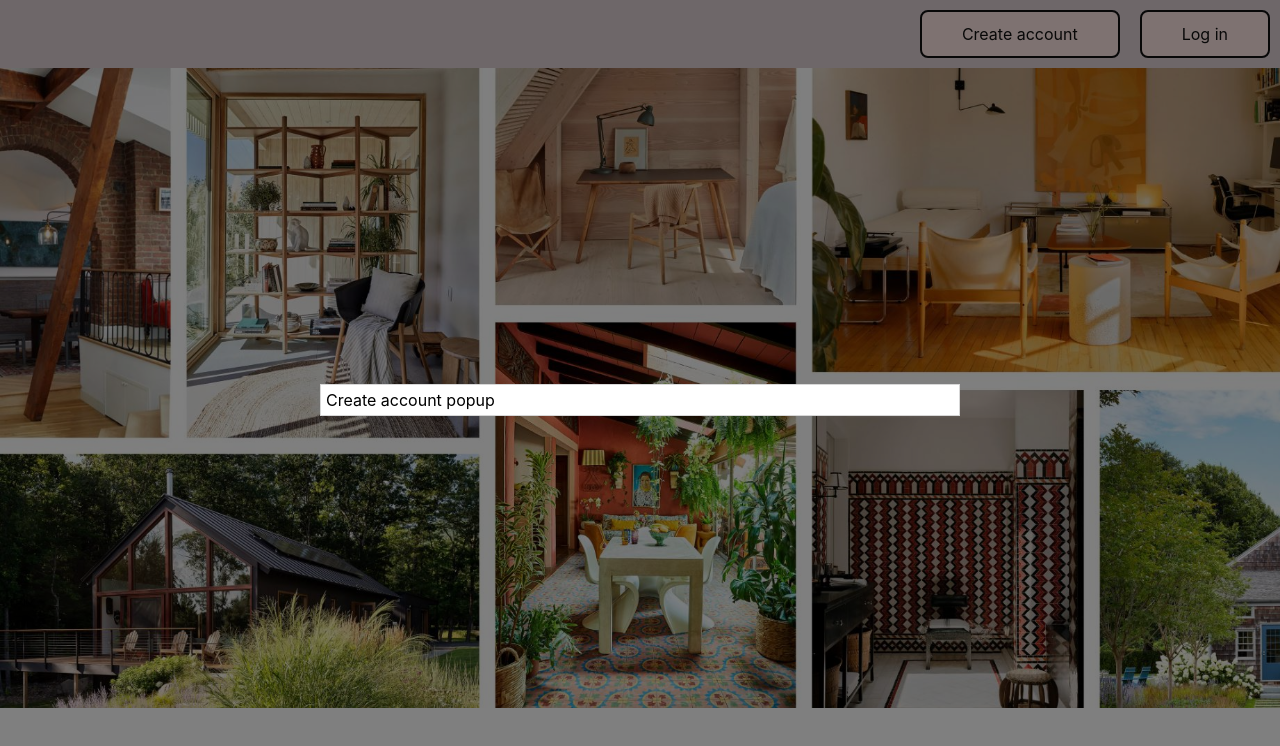
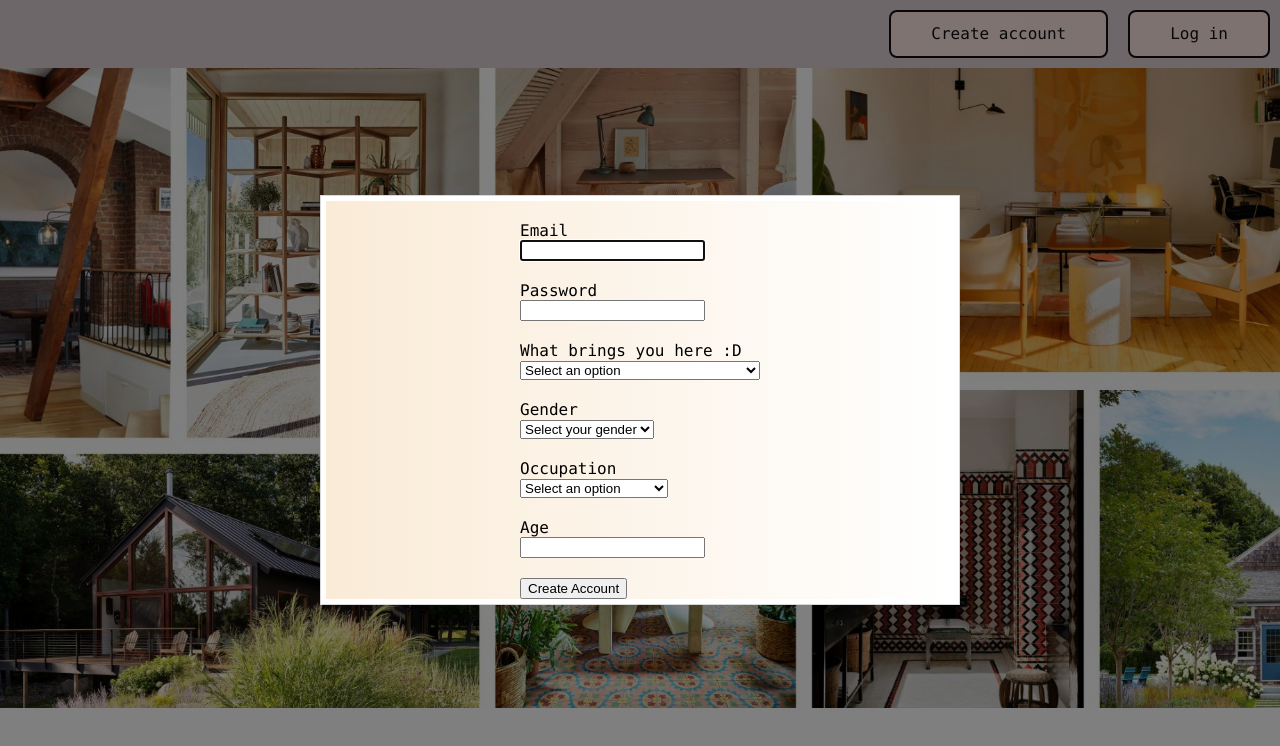
Before and after one commit to Malek-G7/house-swiper, a Next.js app in the folder house-swiper/: page / in a window 1280 px wide. Both pictures are taken after a click on the button "Create account". Shown: the top 746 px of the page. Built offline with nearby package versions, Linux system fonts and the light colour scheme.

Commit message:
added forms to modals with some basic stylings

```diff
--- /dev/null
+++ b/house-swiper/components/CreateAccountForm.js
@@ -0,0 +1,54 @@
+import styles from "../styles/forms.module.css"
+
+export default function CreateAccountForm(){
+    function createAccountHandler(event){
+        event.preventDefault()
+        alert("Create account form submitted")
+    }
+    return(
+        <div className={styles.container}>
+        <form onSubmit = {createAccountHandler}>
+        <div className={styles.inputWrapper}>
+                <label>Email</label><br></br>
+                <input type ="text"></input>
+            </div>
+            <div className={styles.inputWrapper}>
+                <label>Password</label><br></br>
+                <input type ="password"></input>
+            </div>
+            <div className={styles.inputWrapper}>
+               <label>What brings you here :D </label><br></br>
+               <select name="reason" id="reason">
+                    <option>Select an option</option>
+                    <option value="looking">I am looking for a house or room</option>
+                    <option value="leasing">I have a house or room I want to rent</option>
+                </select>
+            </div>
+            <div className={styles.inputWrapper}>
+               <label>Gender</label><br></br>
+               <select name="gender" id="gender">
+                    <option>Select your gender</option>
+                    <option value="M">Male</option>
+                    <option value="F">Female</option>
+                </select>
+            </div>
+            <div className={styles.inputWrapper}>
+               <label>Occupation</label><br></br>
+               <select name="occupation" id="occupation">
+                    <option>Select an option</option>
+                    <option value="Student">Student</option>
+                    <option value="Worker">Working Professional</option>
+                    <option value="other">Other</option>
+                </select>
+            </div>
+            <div className={styles.inputWrapper}>
+                <label>Age</label><br></br>
+                <input type ="number"></input>
+            </div>
+            <div className={styles.inputWrapper}>
+                <button>Create Account</button>
+            </div>
+        </form>
+    </div>
+    )
+}
--- /dev/null
+++ b/house-swiper/components/LogInForm.js
@@ -0,0 +1,26 @@
+import styles from "../styles/forms.module.css"
+export default function LogInForm(){
+
+    function logInHandler(event){
+        event.preventDefault()
+        alert("log in form submitted")
+    }
+
+    return(
+        <div className={styles.container}>
+            <form  onSubmit={logInHandler}>
+                <div className={styles.inputWrapper}>
+                    <label>Email</label><br></br>
+                    <input type ="text"></input>
+                </div>
+                <div className={styles.inputWrapper}>
+                    <label>Password </label><br></br>
+                    <input type ="password"></input>
+                </div>
+                <div className={styles.inputWrapper}>
+                    <button>Log In</button>
+                </div>
+            </form>
+        </div>
+    )
+}
--- a/house-swiper/components/Nav.js
+++ b/house-swiper/components/Nav.js
@@ -1,15 +1,18 @@
 import styles from '../styles/Home.module.css'
 import Popup from 'reactjs-popup';
 import 'reactjs-popup/dist/index.css';
+import LogInForm from './LogInForm';
+import CreateAccountForm from './CreateAccountForm';
 
 export  default function Nav(){
-    return(
+
+    return (
     <nav className={styles.navstyle}>
         <Popup trigger={<button className= {styles.buttons} >Create account</button>}  modal="true">
-            <div>Create account popup</div>
+            <CreateAccountForm />
         </Popup>
         <Popup trigger={<button className= {styles.buttons}>Log in</button>}  modal="true">
-            <div>Log  in popup</div>
+        <LogInForm />
         </Popup>
       </nav>
     )
--- a/house-swiper/styles/Home.module.css
+++ b/house-swiper/styles/Home.module.css
@@ -22,7 +22,7 @@
     color: #111;
     cursor: pointer;
     display: flex;
-    font-family: Inter,sans-serif;
+    font-family: "Lucida Console", "Courier New", monospace;
     font-size: 16px;
     height: 48px;
     justify-content: center;
--- /dev/null
+++ b/house-swiper/styles/forms.module.css
@@ -0,0 +1,10 @@
+.container{
+    display :flex;
+    justify-content: space-evenly;
+    background-image: linear-gradient(to right, antiquewhite , white);
+    font-family: "Lucida Console", "Courier New", monospace;
+
+}
+.inputWrapper {
+    margin-top: 20px;
+}
```
